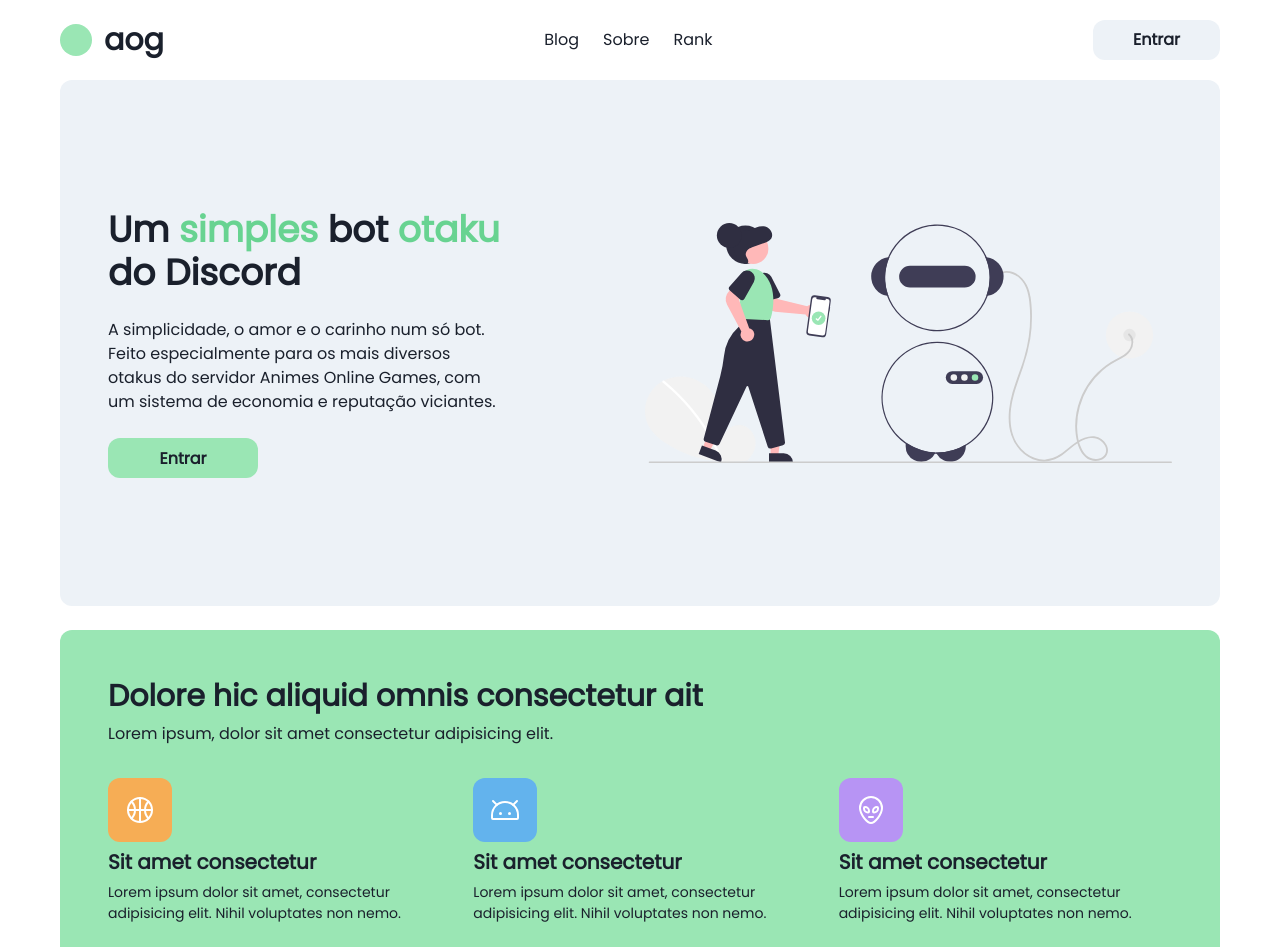
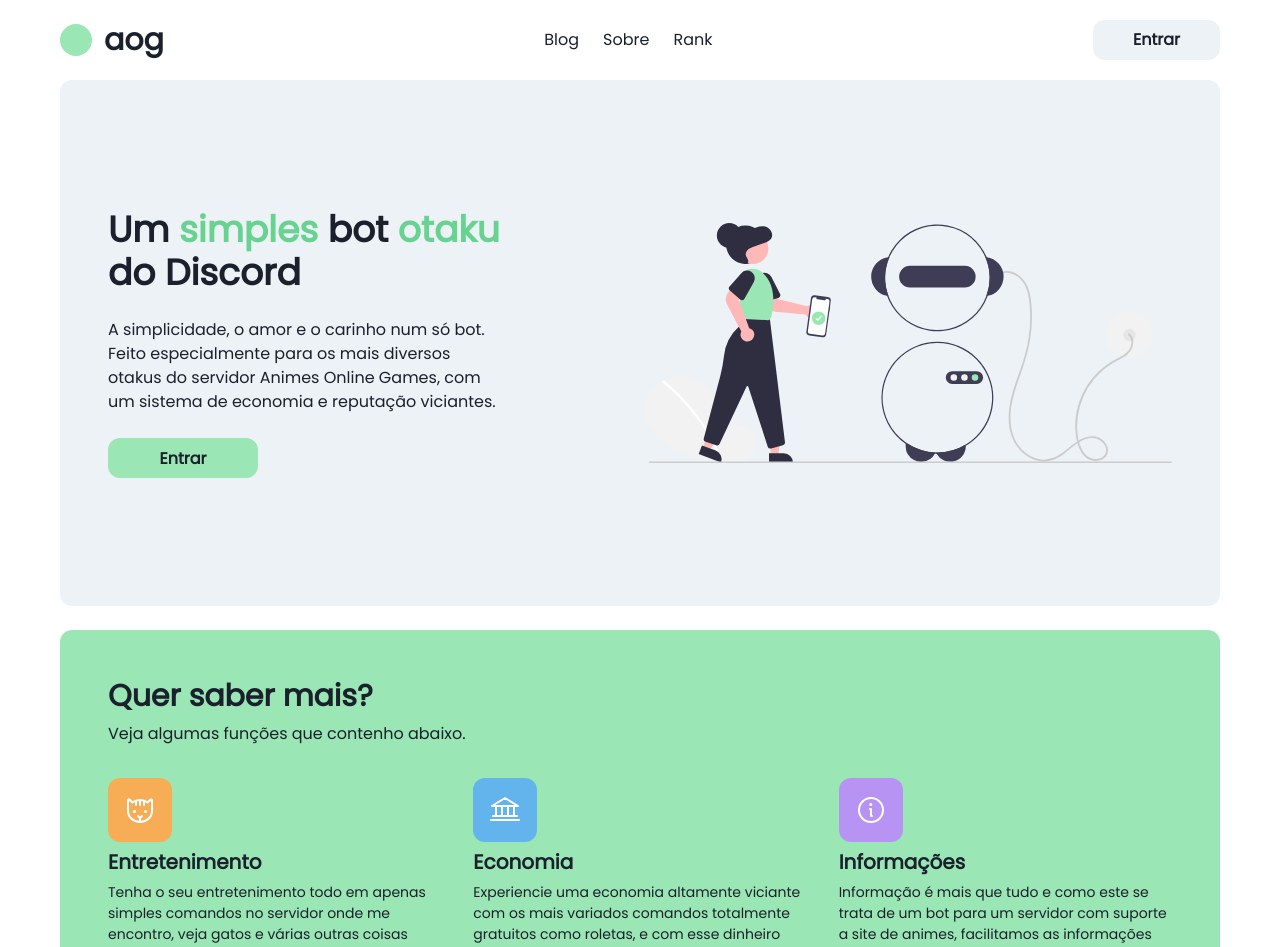
Before and after one commit to Kuriel23/foryou-website, a Next.js app: page / in a window 1280 px wide. Shown: the top 947 px of the page. Built offline with nearby package versions, Linux system fonts and the light colour scheme; no server answers.

Commit message:
refactor: text of categories for aliens 👽

```diff
--- a/src/components/organisms/Home/Categories.tsx
+++ b/src/components/organisms/Home/Categories.tsx
@@ -1,5 +1,5 @@
 import { Flex, Heading, Text, SimpleGrid, useTheme } from '@chakra-ui/react';
-import { Alien, AndroidLogo, Basketball } from 'phosphor-react';
+import { Info, Bank, Cat } from 'phosphor-react';
 
 export function Categories(): JSX.Element {
   const { colors } = useTheme();
@@ -16,10 +16,10 @@ export function Categories(): JSX.Element {
       >
         <Flex flexDir="column" gap={2}>
           <Heading as="h3" size="lg">
-            Dolore hic aliquid omnis consectetur ait
+            Quer saber mais?
           </Heading>
 
-          <Text>Lorem ipsum, dolor sit amet consectetur adipisicing elit.</Text>
+          <Text>Veja algumas funções que contenho abaixo.</Text>
         </Flex>
 
         <SimpleGrid columns={{ base: 1, md: 3 }} spacing={{ base: 5, lg: 8 }}>
@@ -32,16 +32,17 @@ export function Categories(): JSX.Element {
               justify="center"
               bgColor="orange.300"
             >
-              <Basketball size={32} color={colors.white} />
+              <Cat size={32} color={colors.white} />
             </Flex>
 
             <Heading as="h4" size="md">
-              Sit amet consectetur
+              Entretenimento
             </Heading>
 
             <Text fontSize="sm">
-              Lorem ipsum dolor sit amet, consectetur adipisicing elit. Nihil
-              voluptates non nemo.
+              Tenha o seu entretenimento todo em apenas simples comandos no
+              servidor onde me encontro, veja gatos e várias outras coisas para
+              a sua diversão.
             </Text>
           </Flex>
 
@@ -54,16 +55,17 @@ export function Categories(): JSX.Element {
               justify="center"
               bgColor="blue.300"
             >
-              <AndroidLogo size={32} color={colors.white} />
+              <Bank size={32} color={colors.white} />
             </Flex>
 
             <Heading as="h4" size="md">
-              Sit amet consectetur
+              Economia
             </Heading>
 
             <Text fontSize="sm">
-              Lorem ipsum dolor sit amet, consectetur adipisicing elit. Nihil
-              voluptates non nemo.
+              Experiencie uma economia altamente viciante com os mais variados
+              comandos totalmente gratuitos como roletas, e com esse dinheiro
+              compre novos produtos como assinaturas.
             </Text>
           </Flex>
 
@@ -76,16 +78,17 @@ export function Categories(): JSX.Element {
               justify="center"
               bgColor="purple.300"
             >
-              <Alien size={32} color={colors.white} />
+              <Info size={32} color={colors.white} />
             </Flex>
 
             <Heading as="h4" size="md">
-              Sit amet consectetur
+              Informações
             </Heading>
 
             <Text fontSize="sm">
-              Lorem ipsum dolor sit amet, consectetur adipisicing elit. Nihil
-              voluptates non nemo.
+              Informação é mais que tudo e como este se trata de um bot para um
+              servidor com suporte a site de animes, facilitamos as informações
+              sobre animes, tempo e entre outros.
             </Text>
           </Flex>
         </SimpleGrid>
```
